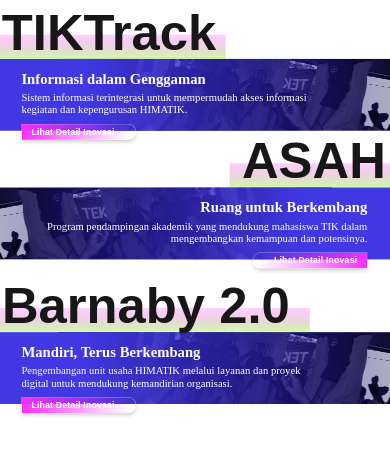
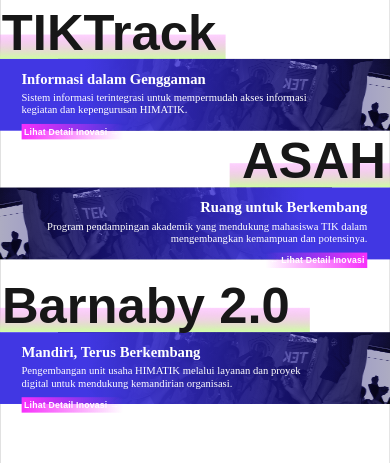
Before and after one commit to mhmdjefr/kabinet-akasha, a Next.js app: page / in a window 390 px wide. Shown: the part 3057-3520 px from the top of the page. Built offline with nearby package versions, Linux system fonts and the light colour scheme; no server answers; a web font is replaced by a local one.

Commit message:
fix: refine styling for GerakanInovasiSection and MobileCampaign components

```diff
--- a/src/components/sections/GerakanInovasiSection.tsx
+++ b/src/components/sections/GerakanInovasiSection.tsx
@@ -7,7 +7,7 @@ export default function GerakanInovasiSection() {
   return (
 <div
         id="gerakan-inovasi"
-        className="h-[2177px] relative z-10 shrink-0 w-full"
+        className="h-[2177px] relative shrink-0 w-full"
         data-node-id="1:851"
         data-name="08 · Gerakan Inovasi"
       >
@@ -56,7 +56,7 @@ export default function GerakanInovasiSection() {
           <Link
             href="/inovasi/tiktrack"
             aria-label="Lihat detail inovasi TIKTrack"
-            className="[word-break:break-word] absolute z-20 content-stretch flex flex-col gap-[16px] items-start leading-[normal] left-[79px] text-white top-[637px] w-[1114.286px] rounded-sm focus-visible:outline-4 focus-visible:outline-offset-4 focus-visible:outline-[#cfffa3]"
+            className="[word-break:break-word] absolute z-20 content-stretch flex flex-col gap-[16px] items-start leading-[normal] left-[79px] text-white top-[637px] w-[1114.286px] focus-visible:outline-4 focus-visible:outline-offset-4 focus-visible:outline-[#cfffa3]"
             data-node-id="1:857"
           >
             <p
@@ -73,7 +73,7 @@ export default function GerakanInovasiSection() {
               kepengurusan HIMATIK.
             </p>
             <span
-              className="mt-[14px] inline-flex min-h-[56px] items-center gap-[12px] rounded-r-full border border-white/70 px-[36px] py-[10px] pr-[36px] shadow-lg shadow-[#171717]/20 transition-all duration-200 hover:brightness-110 hover:shadow-xl focus-visible:outline-4 focus-visible:outline-offset-4 focus-visible:outline-[#cfffa3] active:scale-[0.98]"
+              className="mt-[14px] inline-flex items-center gap-[12px] p-[10px] pr-[36px] transition-all duration-200 hover:brightness-110 active:scale-[0.98]"
               style={{
                 backgroundImage:
                   "linear-gradient(90deg, rgb(247, 47, 251) 0%, rgba(147, 28, 149, 0) 95%)",
@@ -135,7 +135,7 @@ export default function GerakanInovasiSection() {
           <Link
             href="/inovasi/barnaby"
             aria-label="Lihat detail inovasi Barnaby 2.0"
-            className="[word-break:break-word] absolute z-20 content-stretch flex flex-col gap-[16px] items-start leading-[normal] left-[79px] text-white top-[1646px] w-[1114.286px] rounded-sm focus-visible:outline-4 focus-visible:outline-offset-4 focus-visible:outline-[#cfffa3]"
+            className="[word-break:break-word] absolute z-20 content-stretch flex flex-col gap-[16px] items-start leading-[normal] left-[79px] text-white top-[1646px] w-[1114.286px] focus-visible:outline-4 focus-visible:outline-offset-4 focus-visible:outline-[#cfffa3]"
             data-node-id="1:865"
           >
             <p
@@ -152,7 +152,7 @@ export default function GerakanInovasiSection() {
               kemandirian organisasi.
             </p>
             <span
-              className="mt-[14px] inline-flex min-h-[56px] items-center gap-[12px] rounded-r-full border border-white/70 px-[36px] py-[10px] pr-[36px] shadow-lg shadow-[#171717]/20 transition-all duration-200 hover:brightness-110 hover:shadow-xl focus-visible:outline-4 focus-visible:outline-offset-4 focus-visible:outline-[#cfffa3] active:scale-[0.98]"
+              className="mt-[14px] inline-flex items-center gap-[12px] p-[10px] pr-[36px] transition-all duration-200 hover:brightness-110 active:scale-[0.98]"
               style={{
                 backgroundImage:
                   "linear-gradient(90deg, rgb(247, 47, 251) 0%, rgba(147, 28, 149, 0) 95%)",
@@ -260,7 +260,7 @@ export default function GerakanInovasiSection() {
           <Link
             href="/inovasi/asah"
             aria-label="Lihat detail inovasi ASAH"
-            className="[word-break:break-word] absolute z-20 content-stretch flex flex-col gap-[16px] items-end leading-[normal] left-[242px] text-white top-[249px] w-[1114.286px] rounded-sm focus-visible:outline-4 focus-visible:outline-offset-4 focus-visible:outline-[#cfffa3]"
+            className="[word-break:break-word] absolute z-20 content-stretch flex flex-col gap-[16px] items-end leading-[normal] left-[242px] text-white top-[249px] w-[1114.286px] focus-visible:outline-4 focus-visible:outline-offset-4 focus-visible:outline-[#cfffa3]"
             data-node-id="1:880"
           >
             <p
@@ -277,7 +277,7 @@ export default function GerakanInovasiSection() {
               kemampuan dan potensinya.
             </p>
             <span
-              className="mt-[14px] inline-flex min-h-[56px] items-center gap-[12px] rounded-l-full border border-white/70 px-[36px] py-[10px] pl-[36px] shadow-lg shadow-[#171717]/20 transition-all duration-200 hover:brightness-110 hover:shadow-xl focus-visible:outline-4 focus-visible:outline-offset-4 focus-visible:outline-[#cfffa3] active:scale-[0.98]"
+              className="mt-[14px] inline-flex items-center gap-[12px] p-[10px] pl-[36px] transition-all duration-200 hover:brightness-110 active:scale-[0.98]"
               style={{
                 backgroundImage:
                   "linear-gradient(270deg, rgb(247, 47, 251) 0%, rgba(147, 28, 149, 0) 95%)",
--- a/src/components/sections/MobileCampaign.tsx
+++ b/src/components/sections/MobileCampaign.tsx
@@ -142,7 +142,7 @@ export default function MobileCampaign() {
                   <strong>{title}</strong>
                   <p>{text}</p>
                   <span
-                    className="mt-3 inline-flex min-h-11 items-center gap-2 rounded-full border border-white/70 px-4 py-2 text-xs font-bold text-white shadow-lg transition-all hover:brightness-110 active:scale-95"
+                    className="mt-3 inline-flex items-center gap-2 p-1.5 pr-4 text-xs font-bold text-white transition-all active:scale-95"
                     style={{
                       backgroundImage:
                         "linear-gradient(90deg, rgb(247, 47, 251) 0%, rgba(147, 28, 149, 0) 95%)",
```
